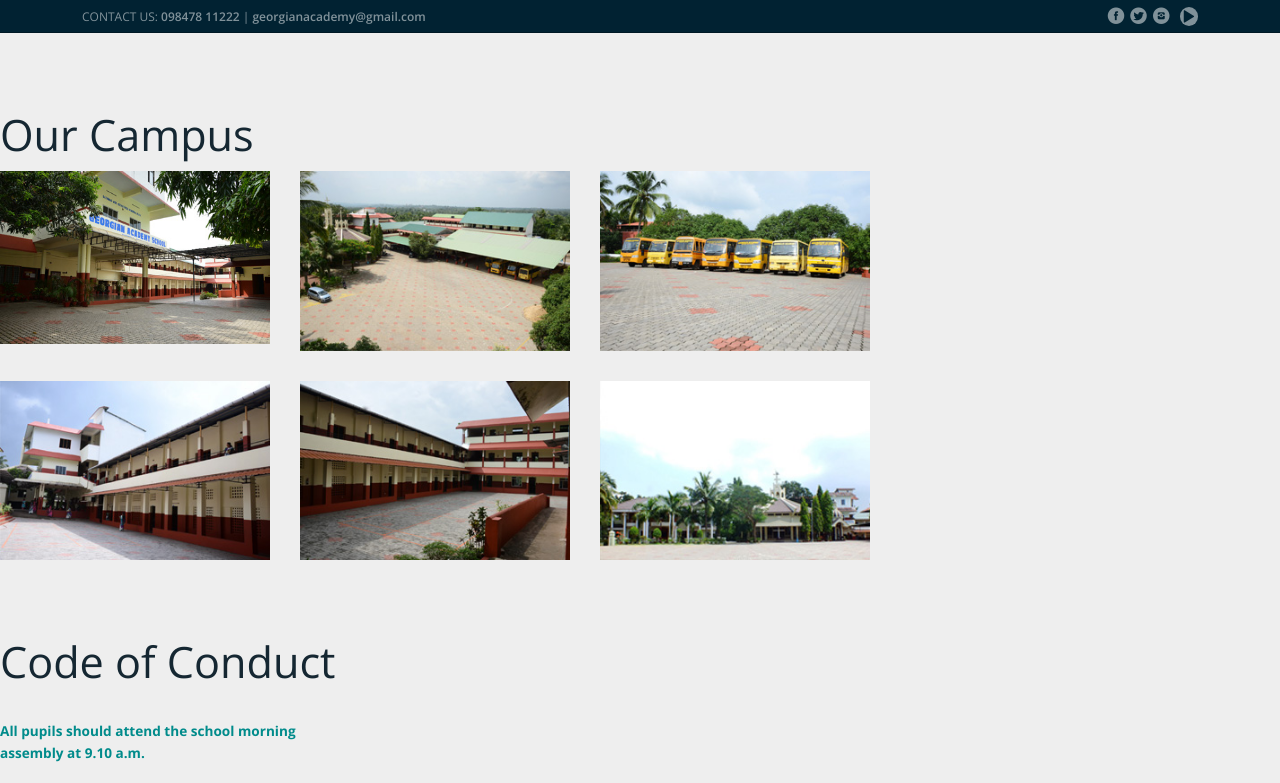
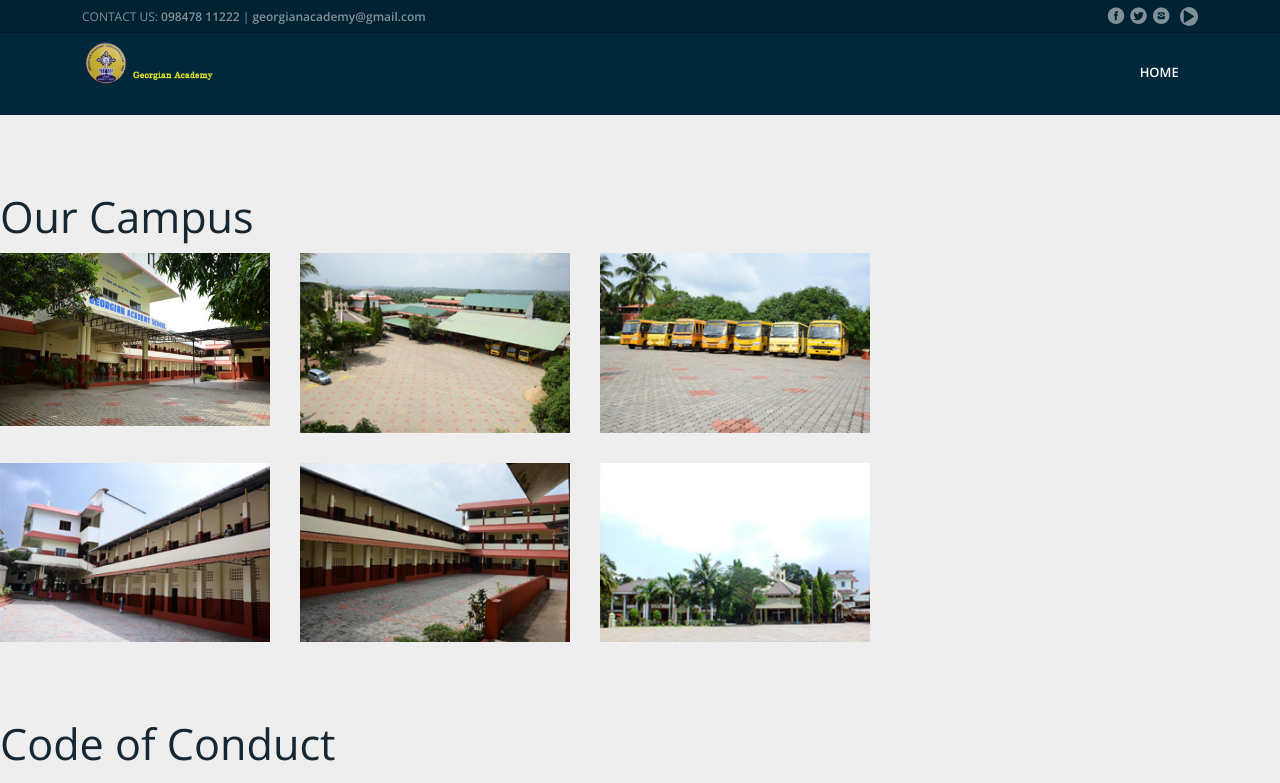
Before and after one commit to KenGeorgin/SchoolWebsite, a plain HTML site: page gallery.html in a window 1280 px wide. Shown: the top 783 px of the page. Drawn offline with nearby package versions, Linux system fonts and the light colour scheme.

Commit message:
commit on 0915

```diff
--- a/gallery.html
+++ b/gallery.html
@@ -38,6 +38,24 @@
              </div>
           </div>
        </div>
+       <nav>
+         <div class="line">
+            <div class="s-4 l-2">
+               <p class="logo"><img src="img/logo.png" alt=""></p>
+            </div>
+            <div class="top-nav s-8 l-10">
+               <p class="nav-text"></p>
+                  <ul class="right">
+                  <li class="active-item"><a href="index.html">Home</a></li>
+                  <!--<li><a href="#features">How It Works</a></li>
+                  <li><a href="#about-us">Our Story</a></li>
+                  <li><a href="#our-work">Gallery</a></li>
+                  <li><a href="#services">Services</a></li>
+                  <li><a href="#contact">Contact</a></li>-->
+               </ul>
+            </div>
+         </div>
+      </nav>
 <br>
 <br>
 <br>
```
